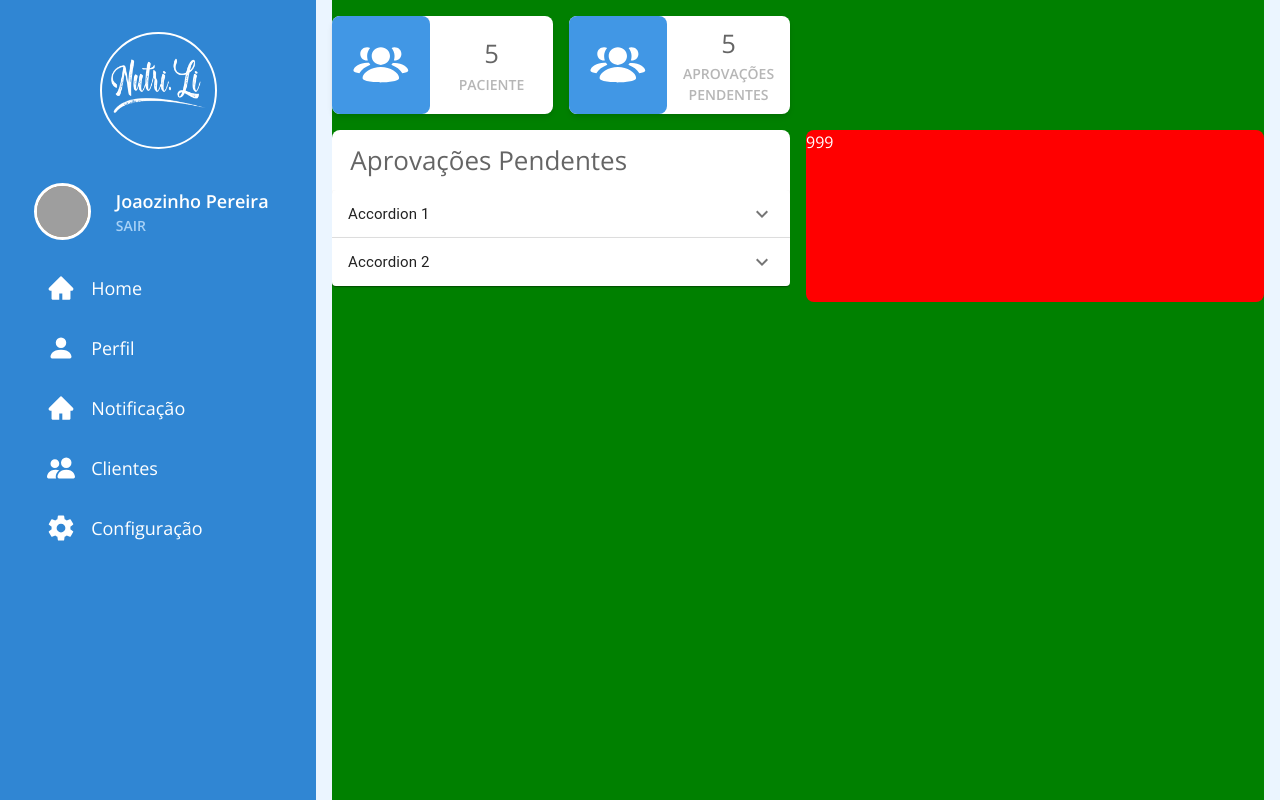
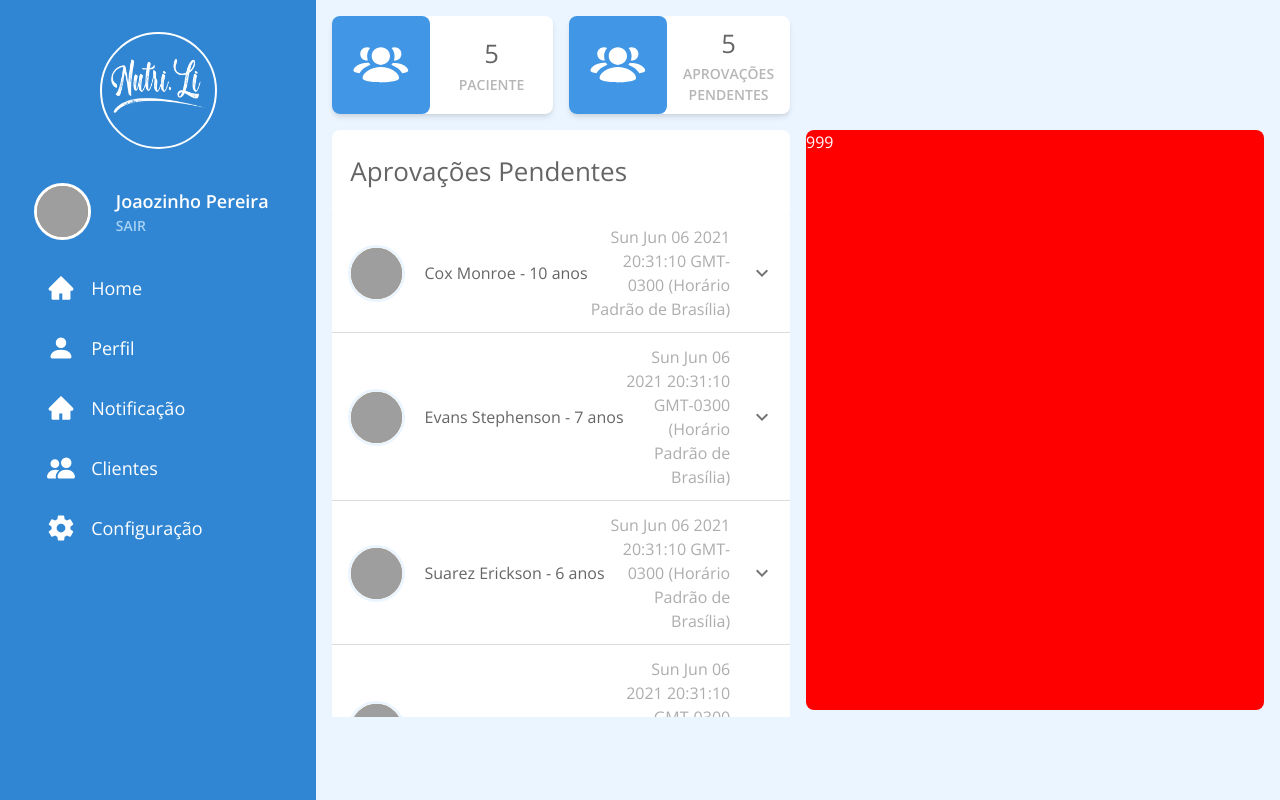
Before and after one commit to Victor-Kings/nutrili-web, a Next.js app: page /dashboard in a window 1280 px wide. Built offline with nearby package versions, Linux system fonts and the light colour scheme; grey boxes are pictures that could not be loaded.

Commit message:
accordeon correction

```diff
--- a/src/components/Accordeon.tsx
+++ b/src/components/Accordeon.tsx
@@ -1,59 +1,115 @@
-import React from 'react';
-import { Theme, createStyles, makeStyles } from '@material-ui/core/styles';
-import Accordion from '@material-ui/core/Accordion';
-import AccordionSummary from '@material-ui/core/AccordionSummary';
-import AccordionDetails from '@material-ui/core/AccordionDetails';
-import Typography from '@material-ui/core/Typography';
-import ExpandMoreIcon from '@material-ui/icons/ExpandMore';
+import React from "react";
+import { Theme, createStyles, makeStyles } from "@material-ui/core/styles";
+import Accordion from "@material-ui/core/Accordion";
+import AccordionSummary from "@material-ui/core/AccordionSummary";
+import AccordionDetails from "@material-ui/core/AccordionDetails";
+import ExpandMoreIcon from "@material-ui/icons/ExpandMore";
+import {
+  Avatar,
+  SimpleGrid,
+  Grid,
+  GridItem,
+  Button,
+  Text,
+  Flex,
+} from "@chakra-ui/react";
 
 const useStyles = makeStyles((theme: Theme) =>
   createStyles({
     root: {
-      width: '100%',
+      width: "100%",
+      "&::-webkit-scrollbar": {
+        width: "4px",
+      },
+      "&::-webkit-scrollbar-track": {
+        width: "6px",
+      },
+      "&::-webkit-scrollbar-thumb": {
+        borderRadius: "24px",
+        background: "#B6B6B6",
+      },
     },
     heading: {
       fontSize: theme.typography.pxToRem(15),
       fontWeight: theme.typography.fontWeightRegular,
     },
-  }),
+  })
 );
 
-export default function SimpleAccordion() {
+import { IClients } from "../interfaces/clientes.interface";
+
+interface IProps {
+  clients: IClients[];
+}
+
+export default function SimpleAccordion(props: IProps) {
   const classes = useStyles();
 
   return (
-    <div className={classes.root}>
-      <Accordion>
+    <div className={classes.root} style={{ overflowX: "hidden" }}>
+      {props.clients.map((values) => (
+        <Accordion  key={values._id}>
           <AccordionSummary
             expandIcon={<ExpandMoreIcon />}
             aria-controls="panel1a-content"
             id="panel1a-header"
           >
-          <Typography className={classes.heading}>Accordion 1</Typography>
+            <Flex flex="1" width="100%" flexDirection="row" alignItems="center">
+              <Avatar
+                name="Dan Abrahmov"
+                src="https://bit.ly/dan-abramov"
+                width="57px"
+                height="57px"
+                border="3px solid#EBF5FF"
+              />
+              <Text color="gray.200" pl="5%">
+                {values.name} - {values.idade} anos
+              </Text>
+              <Text color="gray.50" flex="1" textAlign="end" pr="2%">
+                {values.data}
+              </Text>
+            </Flex>
           </AccordionSummary>
           <AccordionDetails>
-          <Typography>
-            Lorem ipsum dolor sit amet, consectetur adipiscing elit. Suspendisse malesuada lacus ex,
-            sit amet blandit leo lobortis eget.
-          </Typography>
+            <SimpleGrid>
+              <Flex flexDirection="column">
+                <Text>Informações: </Text>
+                <Text>CPF: {values.cpf} </Text>
+                <Text>Endereço: {values.endereco} </Text>
+              </Flex>
+
+              <Flex pt="4%">
+                <Flex flex="1" flexDirection="column">
+                  <Text>Altura: {values.medicao.altura} cm</Text>
+                  <Text>IMC: {values.medicao.imc} </Text>
+                  <Text>Medida A: {values.medicao.medida_a}</Text>
+                  <Text>Medida B: {values.medicao.medida_b}</Text>
+                </Flex>
+                <Flex flex="1" flexDirection="column">
+                  <Text>Peso: {values.medicao.peso} Kg </Text>
+                  <Text>Medida C: {values.medicao.medida_c}</Text>
+                  <Text>Medida D: {values.medicao.medida_d}x</Text>
+                </Flex>
+              </Flex>
+
+              <Grid pt="4%" templateColumns="repeat(6,1fr)" gap="5px">
+                <GridItem colStart={3} colEnd={3} h="10">
+                  <Flex Flex="1" justifyContent="flex-end">
+                    <Button>ACEITAR</Button>
+
+                  </Flex>
+                </GridItem>
+                <GridItem colStart={4} colEnd={4} h="10">
+                  <Flex Flex="1" justifyContent="flex-start">
+                    <Button>NEGAR</Button>
+                  </Flex>
+                </GridItem>
+
+              </Grid>
+            </SimpleGrid>
           </AccordionDetails>
         </Accordion>
-      <Accordion>
-        <AccordionSummary
-          expandIcon={<ExpandMoreIcon />}
-          aria-controls="panel2a-content"
-          id="panel2a-header"
-        >
-          <Typography className={classes.heading}>Accordion 2</Typography>
-        </AccordionSummary>
-        <AccordionDetails>
-          <Typography>
-            Lorem ipsum dolor sit amet, consectetur adipiscing elit. Suspendisse malesuada lacus ex,
-            sit amet blandit leo lobortis eget.
-          </Typography>
-        </AccordionDetails>
-      </Accordion>
-
+      ))}
     </div>
   );
 }
--- a/src/pages/dashboard.tsx
+++ b/src/pages/dashboard.tsx
@@ -148,7 +148,7 @@ export default function Dashboard() {
   return (
     <Flex direction="row" h="100vh" >
       <Sidebar />
-      <Flex flex="1" h="100vh" flexDirection="column" mr={4} mb={4} bg ="green">
+      <Flex flex="1" h="100vh" flexDirection="column" mr={4} mb={4}>
         <SimpleGrid columns={2} spacingY="10px" pt={4} spacingX={4}>
           <SimpleGrid
             columns={2}
@@ -180,15 +180,13 @@ export default function Dashboard() {
           pb={6}
 
         >
-          <Box borderRadius={8}  backgroundColor="white" maxHeight="72%">
+          <Box borderRadius={8}  backgroundColor="white" h="100%">
             <Flex
               minHeight="60px"
               maxHeight="83px"
               height="15%"
               alignItems="center"
               pl="4%"
-              //position="sticky"
-              //top = "0"
             >
               <Text color="gray.200" fontSize="26px">
                 Aprovações Pendentes
@@ -197,7 +195,7 @@ export default function Dashboard() {
             <Flex
             pb={4}
             flex="1"
-
+            h="65vh"
             overflowY="scroll"
             css={{
               "&::-webkit-scrollbar": {
@@ -213,10 +211,7 @@ export default function Dashboard() {
             }}
 
             >
-                <SimpleAccordion/>
-              {/* <ListNewClients clients={newClients} /> */}
-
-
+             <SimpleAccordion  clients={newClients}/>
             </Flex>
           </Box>
 
```
Lines whose indentation alone changed are shown as unchanged.
